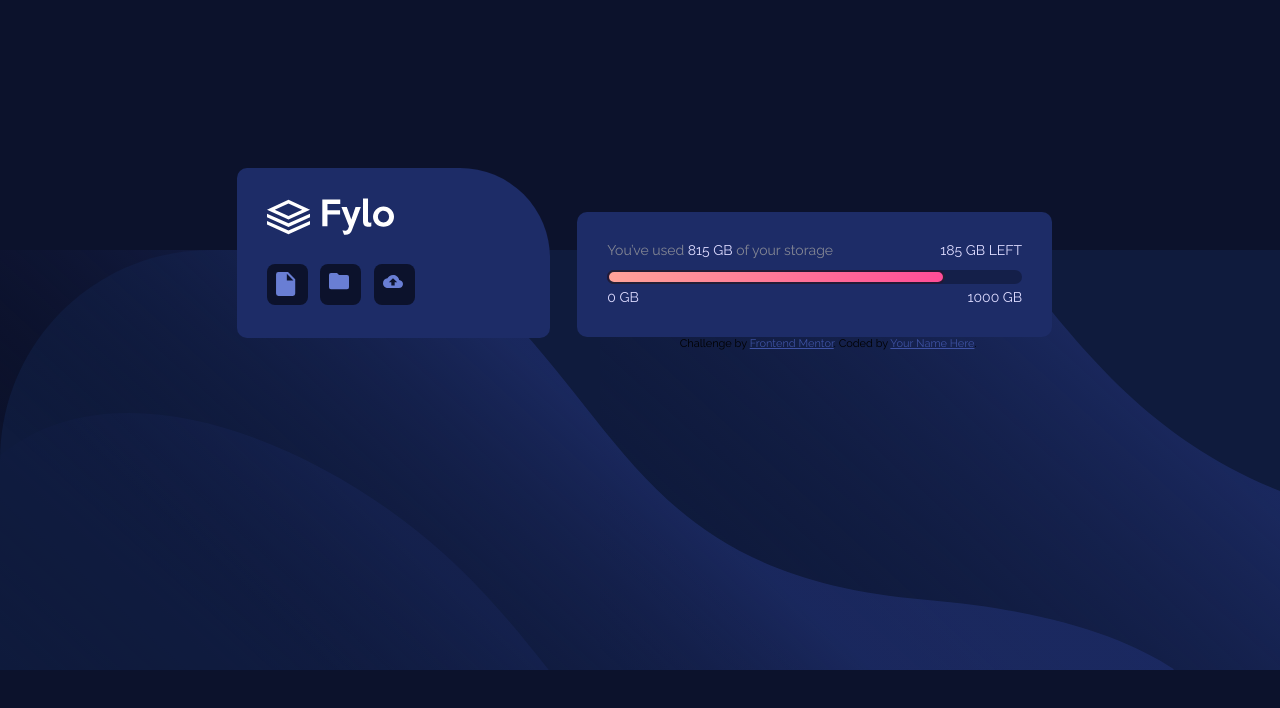
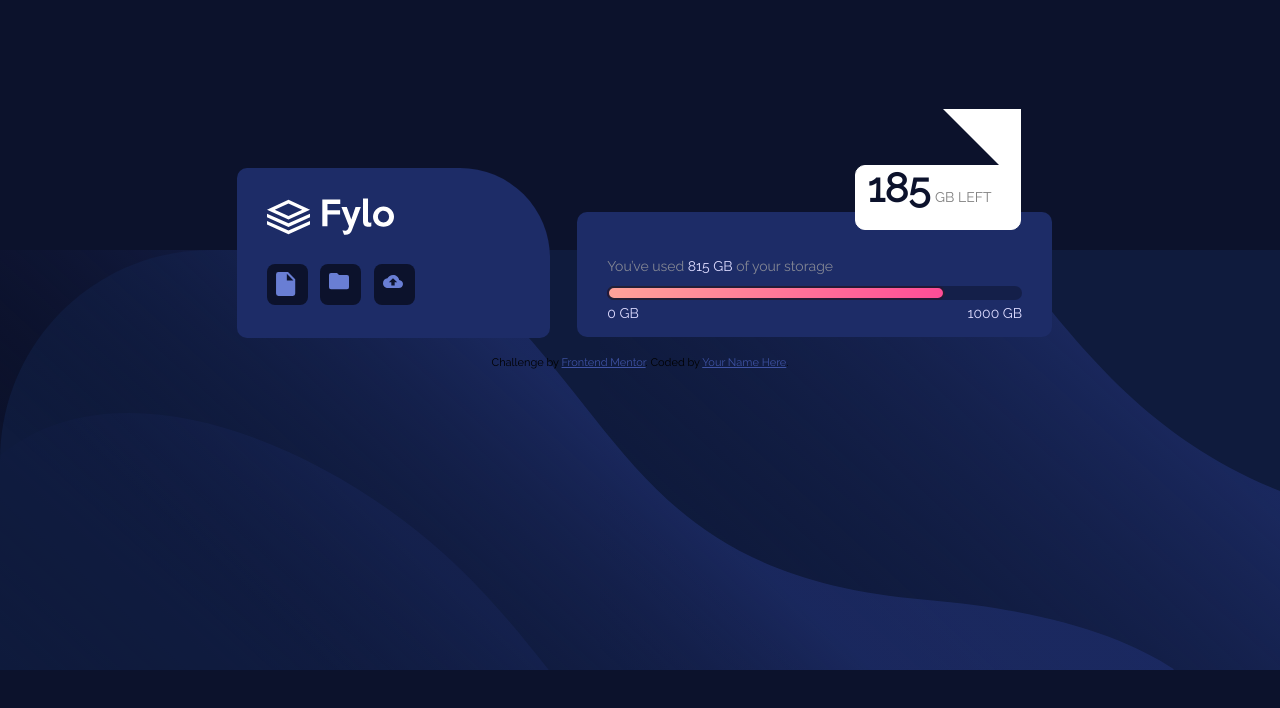
Before and after one commit to SabrinaSusmi/webProject1, a plain HTML site: page fylo-data-storage-component-master/index.html in a window 1280 px wide. Drawn offline with Linux system fonts and the light colour scheme.

Commit message:
Update style.css

```diff
--- a/fylo-data-storage-component-master/Css/style.css
+++ b/fylo-data-storage-component-master/Css/style.css
@@ -82,11 +82,48 @@
 		margin-top: 62px;
 		padding: 30px;
 		float: left;
-		position: relative;
+		/*position: relative;*/
 	}
 
-	#remaining{
-		float: right;
+	#remaining p{
+		position: absolute;
+		display: inline-block;
+		box-sizing: border-box;
+		width: 166px;
+		height: 65px;
+		line-height: 14px;
+		padding: 15px 10px;
+		color: grey;
+		vertical-align: middle;
+		top: 165px;
+		margin-left: 215px;
+		left: 50%;
+		background-color: #ffffff;
+		border: 1px solid white;
+		font-weight: 400;
+		border-radius: 10px;
+	}
+
+	#remaining:before{
+		position: relative;
+    	content: "";
+    	top: -55px;
+    	left: 75%;
+    	width: 0;
+    	height: 0;
+    	border:78px solid transparent;
+    	border-top-color: white;
+    	border-bottom: 0;
+    	border-right: 0;
+    	margin-left: 25px;
+    	margin-bottom: -20px;
+	}
+
+	#n185{
+		color: hsl(229, 57%, 11%);
+		font-size: 40px;
+		font-weight: 700;
+		margin: 1%;
 	}
 
 	.limit{
@@ -94,10 +131,12 @@
 		font-family: Raleway;
 		font-weight: 400;
 		text-transform: uppercase;
+		font-size: 14px;
 	}
 
 	#storage p{
 		margin-bottom: 1%;
+		clear: both;
 	}
 
 	progress[value] {
@@ -127,6 +166,12 @@
 	#right{
 		float: right;
 	}
+
+	.attribution{
+		bottom: 0;
+		clear: both;
+		margin: 20%;
+	}
 }
 
 *{
@@ -135,7 +180,7 @@
 }
 
 
-@media screen and (max-width: 675px){
+@media screen and (max-width: 700px){
 	@font-face{
 		font-family: Raleway;
 		src: url('https://fonts.google.com/specimen/Raleway');
@@ -143,7 +188,7 @@
 	}
 
 	body{
-		background: url("../images/bg-mobile.svg") no-repeat;
+		background: url("../images/bg-mobile.svg");
 		background-color: hsl(229, 57%, 11%);
 		/*background-size: cover;*/
 		font-size: 14px;
@@ -210,6 +255,11 @@
 		padding: 30px;
     }
 
+    #remaining:before{
+    	display: none;
+    }
+
+
 	#remaining p{
 		position: absolute;
 		display: inline-block;
@@ -219,15 +269,14 @@
 		line-height: 14px;
 		padding: 15px 0;
 		color: grey;
-		margin-top: 100;
 		vertical-align: middle;
-		margin-top: 100px;
+		margin-top: 295px;
 		margin-left: -90px;
 		left: 50%;
 		background-color: #ffffff;
 		border: 1px solid white;
 		font-weight: 400;
-		border-radius: 10px 10px 10px 10px;
+		border-radius: 10px;
 	}
 
 	#n185{
@@ -277,4 +326,10 @@
 		float: right;
 	}
 
+	.attribution{
+		bottom: 0;
+		clear: both;
+		margin: 20%;
+	}
+
 }
```
